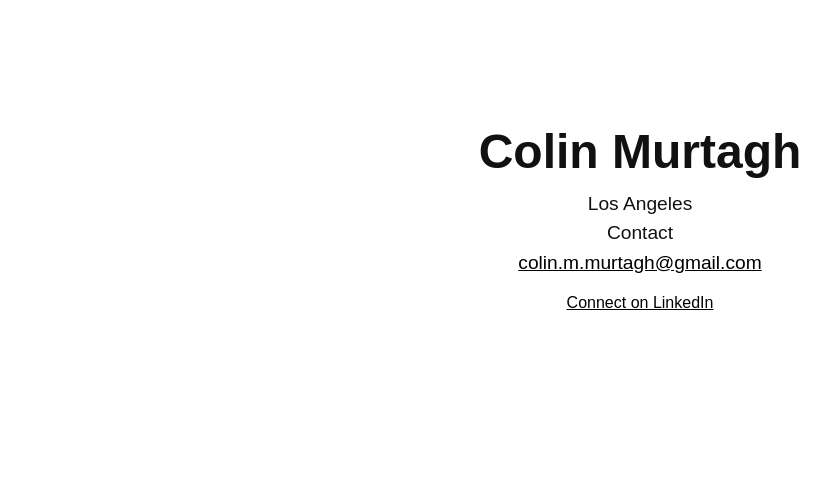
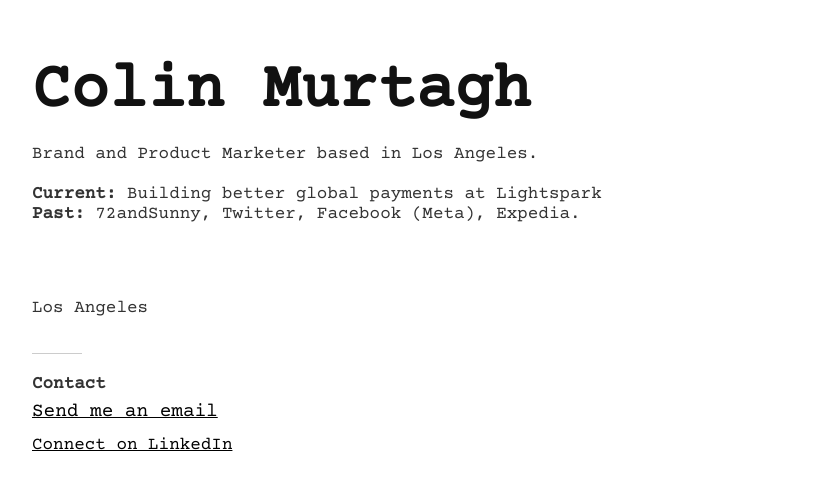
Before and after one commit to CMurts/personal-site, a plain HTML site: page index.html in a window 1280 px wide. Shown: the part 198-688 px from the top of the page, without its empty margins (0-830 px from the left). Drawn offline with nearby package versions, Linux system fonts and the light colour scheme.

Commit message:
Update index.html

```diff
--- a/index.html
+++ b/index.html
@@ -4,42 +4,83 @@
   <meta charset="UTF-8">
   <meta name="viewport" content="width=device-width, initial-scale=1.0">
   <title>Colin Murtagh</title>
+  <link href="https://fonts.googleapis.com/css2?family=Courier+Prime&display=swap" rel="stylesheet">
   <style>
     body {
-      font-family: sans-serif;
+      font-family: 'Courier Prime', monospace;
       background-color: #fff;
-      color: #111;
+      color: #222;
       display: flex;
       flex-direction: column;
-      align-items: center;
+      align-items: flex-start;
       justify-content: center;
       height: 100vh;
       margin: 0;
+      padding: 2em;
+      animation: fadeIn 1s ease-in;
+      text-align: left;
     }
+
+    @keyframes fadeIn {
+      from { opacity: 0; }
+      to { opacity: 1; }
+    }
+
     h1 {
-      font-size: 3em;
+      font-size: 4em;
       margin-bottom: 0.2em;
+      color: #111;
     }
+
     p {
       margin: 0.2em 0;
-      font-size: 1.2em;
+      font-size: 1.1em;
+      color: #333;
     }
+
+    .spaced {
+      margin-top: 4em;
+    }
+
+    .bold {
+      font-weight: bold;
+    }
+
+    hr {
+      width: 50px;
+      border: none;
+      border-top: 1px solid #ccc;
+      margin: 2em 0 1em 0;
+    }
+
     a {
-      margin-top: 1em;
-      font-size: 1em;
+      margin-top: 0.5em;
+      font-size: 1.1em;
       color: #000;
       text-decoration: underline;
     }
+
     a:hover {
       color: #555;
+    }
+
+    @media (max-width: 600px) {
+      h1 {
+        font-size: 3em;
+      }
+      p, a {
+        font-size: 1em;
+      }
     }
   </style>
 </head>
 <body>
   <h1>Colin Murtagh</h1>
-  <p>Los Angeles</p>
-  <p>Contact</p>
-  <p><a href="mailto:colin.m.murtagh@gmail.com">colin.m.murtagh@gmail.com</a></p>
+  <p>Brand and Product Marketer based in Los Angeles.<br><br><strong>Current:</strong> Building better global payments at Lightspark<br><strong>Past:</strong> 72andSunny, Twitter, Facebook (Meta), Expedia.</p>
+  <p class="spaced">Los Angeles</p>
+  <hr>
+  <p class="bold">Contact</p>
+  <p><a href="mailto:colin.m.murtagh@gmail.com">Send me an email</a></p>
   <a href="https://www.linkedin.com/in/comurtagh/" target="_blank">Connect on LinkedIn</a>
 </body>
 </html>
```
